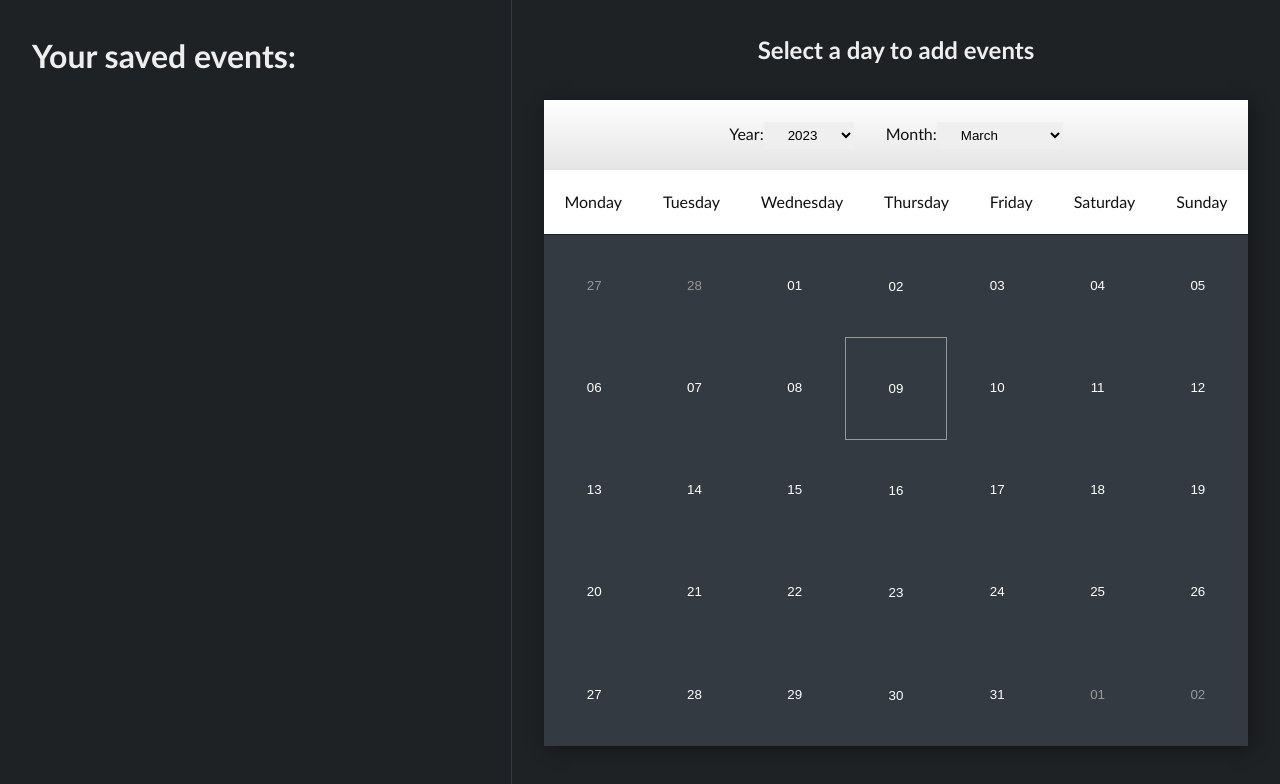
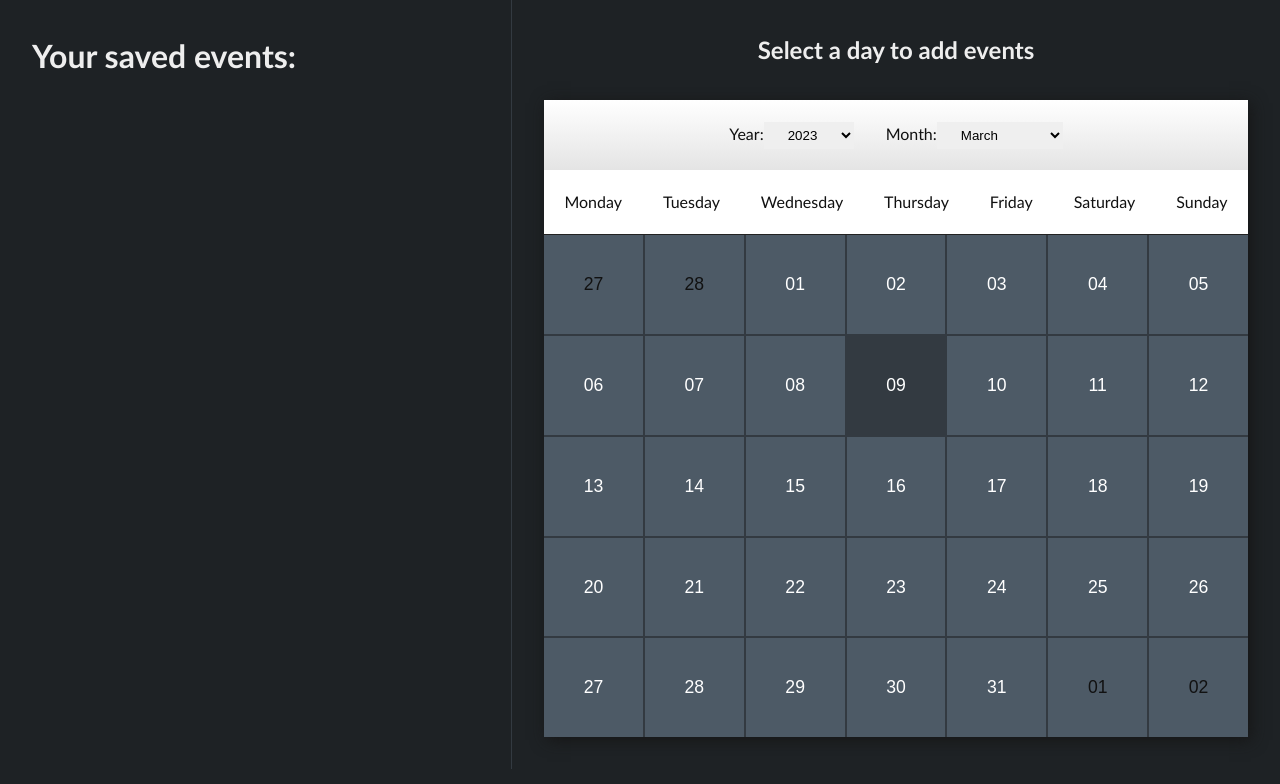
Before and after one commit to adamdgit/calendar, a React (Vite) app: page / in a window 1280 px wide. Shown: the top 784 px of the page. Built offline with nearby package versions, Linux system fonts and the light colour scheme.

Commit message:
Improved styles for calendar

```diff
--- a/src/index.css
+++ b/src/index.css
@@ -16,13 +16,14 @@ body {
 
 .App {
   display: flex;
-  min-height: 100vh;
+  max-height: 100vh;
 }
 
 .left {
   width: 40vw;
   border-right: 1px solid #333a41;
   padding: 2rem;
+  overflow-y: auto;
 }
 
 .left h1 {
@@ -80,7 +81,13 @@ body {
   gap: 1rem;
 }
 
+.monthEventWrap {
+  display: grid;
+  gap: 1rem;
+}
+
 .lsItem {
+  position: relative;
   display: grid;
   grid-template-columns: 1fr 20px;
   gap: 1rem;
@@ -155,11 +162,22 @@ body {
   aspect-ratio: 1/1;
   background: unset;
   color: white;
+  background-color: #4d5a66;
+  font-size: 1.1rem;
 }
 
 .date:hover {
   background: #74b5e3;
   color: black;
+}
+
+.event-number {
+  position: absolute;
+  top: 5px;
+  left: 5px;
+  font-size: .9rem;
+  z-index: 9999;
+  color: #55d0ff;
 }
 
 .date-range{
@@ -170,6 +188,7 @@ body {
 .monthWrap {
   display: grid;
   grid-template-columns:repeat(7, auto);
+  gap: 2px;
   background: #333a41;
   color: white;
 }
@@ -178,7 +197,7 @@ body {
 
 .show { display: grid; }
 
-.not-current-month { color:#999; }
+.not-current-month { color:#111; }
 
 .highlight-from, .highlight-to {
   position: relative;
@@ -209,7 +228,7 @@ body {
 }
 
 .highlight-range { background:#eee; color:black; }
-.today { border: 1px solid #999; }
+.today { background-color: #333a41; }
 
 @media screen and (max-width: 600px) {
 
```
